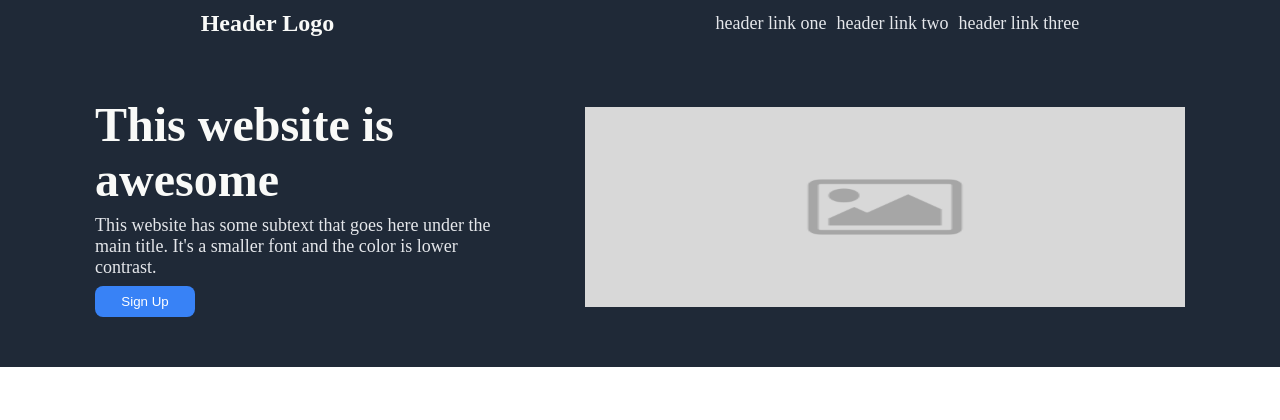
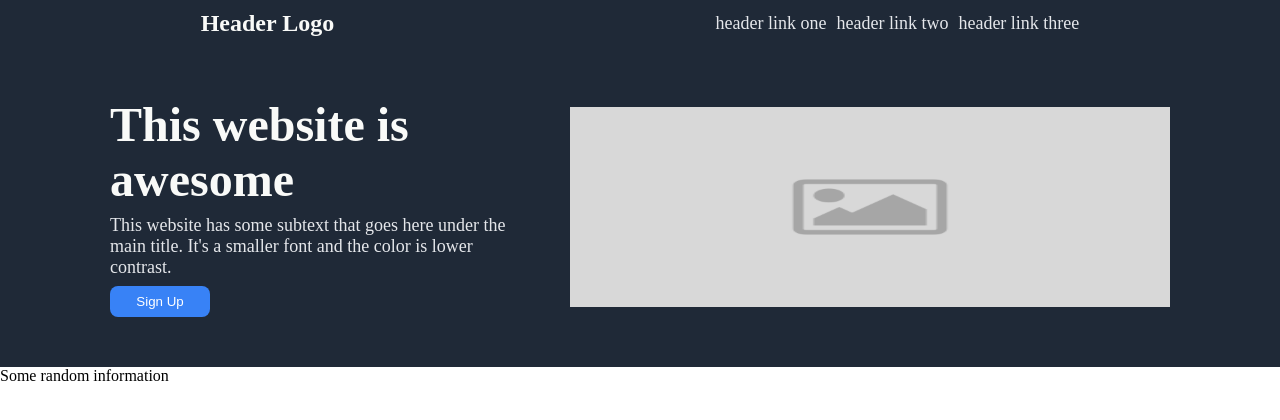
Before and after one commit to Lt-AldoRaine/Landing-Page, a plain HTML site: page index.html in a window 1280 px wide. Drawn offline with Linux system fonts and the light colour scheme.

Commit message:
Give class to hero image and change class names for body sections

```diff
--- a/index.html
+++ b/index.html
@@ -19,7 +19,7 @@
         </ul>
     </div>
 
-    <div class="body">
+    <div class="body_hero">
         <div class="hero">
             <div class="main">
                 This website is awesome
@@ -29,7 +29,22 @@
             </div>
             <button>Sign Up</button>
         </div>
-        <img src="./img/placeholder-image.png" alt="placeholder">
+        <div class="hero_img">
+            <img src="./img/placeholder-image.png" alt="placeholder">
+        </div>
+    </div>
+
+    <div class="body_info">
+        <div class="info_head">
+            Some random information
+        </div>
+
+        <div class="cards">
+            <div class="card"></div>
+            <div class="card"></div>
+            <div class="card"></div>
+            <div class="card"></div>
+        </div>
     </div>
 </body>
 </html>
--- a/style.css
+++ b/style.css
@@ -10,8 +10,8 @@ a {
 }
 
 img {
-    width: 600px;
-    height: 200px;
+    display: flex;
+    flex: 1;
 }
 
 body {
@@ -35,7 +35,7 @@ button {
     color: #E5E7EB;
 }
 
-.header, .body {
+.header, .body_hero {
     background-color: #1F2937;
 }
 
@@ -58,10 +58,10 @@ button {
     gap: 10px;
 }
 
-.body {
+.body_hero {
     display: flex;
     flex-direction: row;
-    justify-content: space-around;
+    justify-content: space-evenly;
     align-items: center;
     padding: 50px;
 }
@@ -78,3 +78,9 @@ button {
     font-weight: bolder;
     color: #F9FAF8;
 }
+
+.hero_img {
+    width: 600px;
+    height: 200px;
+    display: flex;
+}
```
